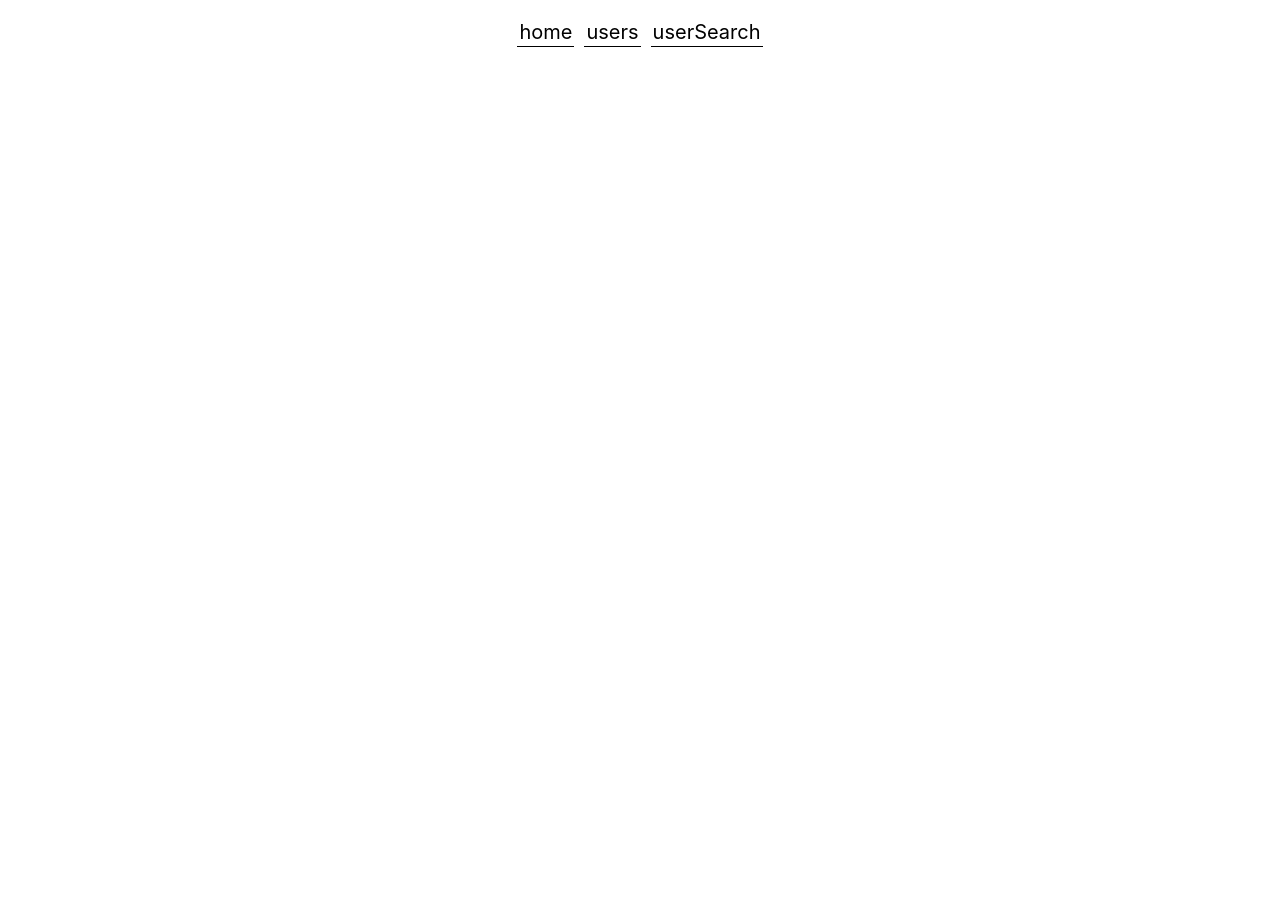
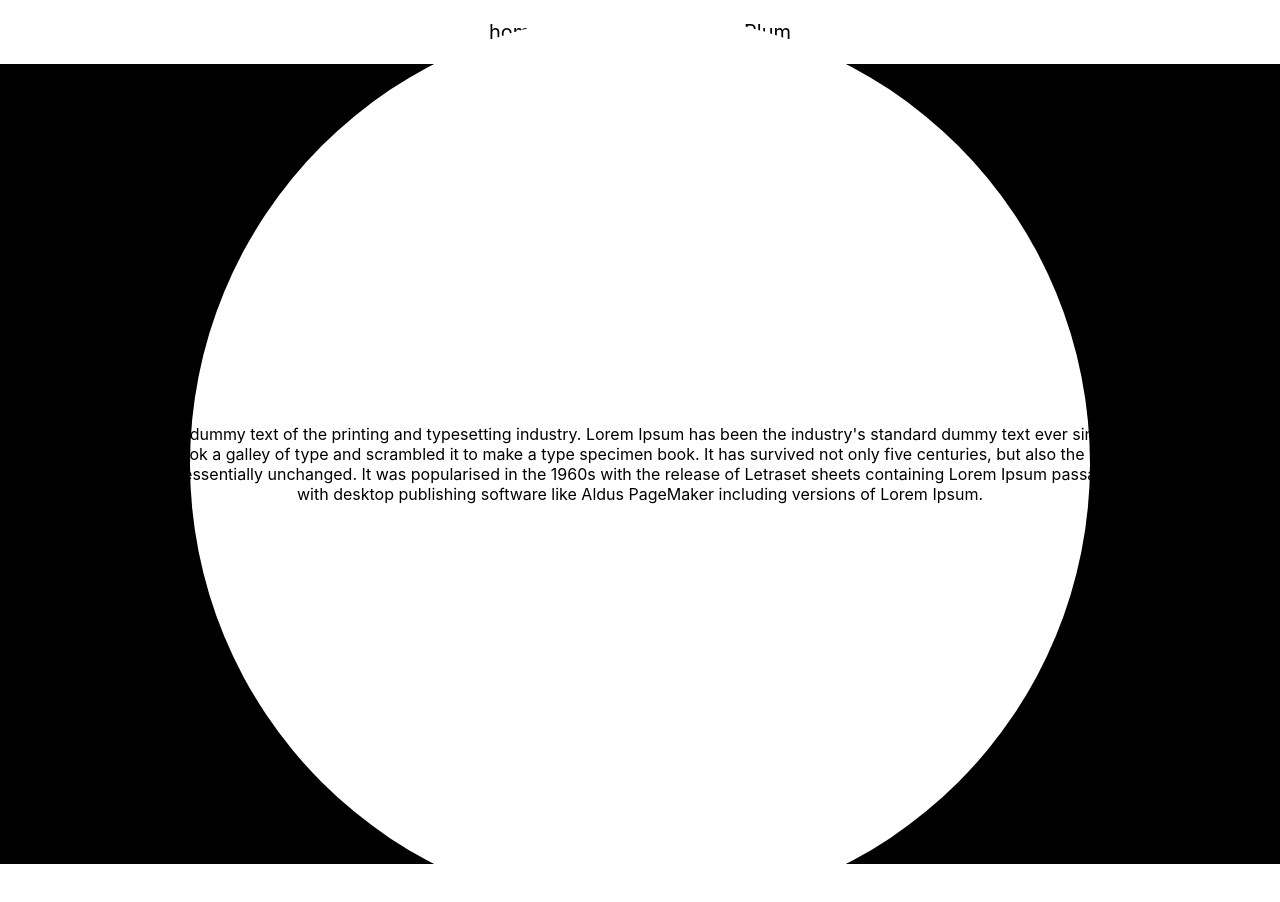
Before and after one commit to patryk-olti/Fetch, a React (Create React App) app: page /plumAnimation in a window 1280 px wide. Before the commit this address had no page. Shown: the top 902 px of the page. Before the commit the page ends 800 px from the top, so only its background shows below. Built offline with nearby package versions, Linux system fonts and the light colour scheme.

Commit message:
created plum animation

```diff
--- a/src/App.css
+++ b/src/App.css
@@ -1,5 +1,6 @@
 .App {
   text-align: center;
+  height: 100vh;
 }
 
 .App-logo {
--- a/src/App.js
+++ b/src/App.js
@@ -5,7 +5,7 @@ import Menu from './Containers/Menu';
 import Home from './Pages/Home';
 import UsersContainer from './Containers/UsersContainer';
 import UserSearch from './Components/UserSearch';
-
+import PlumAnimation from './Pages/PlumAnimation';
 
 import './App.css';
 
@@ -27,13 +27,11 @@ function App() {
 
           <Routes>
             <Route path="/" element={ <Home />} />
+            <Route path="/users" element={ <UsersContainer userList={userList} />} />
+            <Route path="/userSearch" element={ <UserSearch data={userList} />} />
+            <Route path="/plumAnimation" element={<PlumAnimation />} />
           </Routes>
-          <Routes>
-            <Route path="/users" element={ <UsersContainer userList={userList} />} />
-          </Routes>
-          <Routes>
-            <Route path="/userSearch" element={ <UserSearch data={userList} />} />
-          </Routes>
+
 
       </BrowserRouter>
     </div>
--- a/src/Containers/HomeAnimation.js
+++ b/src/Containers/HomeAnimation.js
@@ -9,8 +9,13 @@ const HomeAnimation = () => {
 
     const tl = gsap.timeline();
 
+    const textRef = useRef();
+
     useEffect( () => {
-        tl.to(allRefs('.box'), {
+        tl.to(textRef.current ,{
+            autoAlpha: 0
+        })
+        .to(allRefs('.box'), {
             x: 100,
             stagger: 0.33,
             duration: 2,
@@ -33,6 +38,19 @@ const HomeAnimation = () => {
         })
         .to(allBoxes.current, {
             backgroundColor: 'gray'
+        })
+        .to(allRefs('.box'), {
+            backgroundColor: 'white',
+            borderColor: 'transparent'
+        })
+        .to(allRefs('.box'), {
+            scaleX: 10,
+            duration: 2
+        })
+        .to(textRef.current, {
+            autoAlpha: 1,
+            color: 'black',
+            duration: 1
         })
 
 
@@ -57,6 +75,7 @@ const HomeAnimation = () => {
         justifyContent: 'center',
         alignItems: 'center',
         height: '100vh',
+        overflow: 'hidden',
 
         box: {
             position: 'absolute',
@@ -64,6 +83,11 @@ const HomeAnimation = () => {
             height: '100px',
             marginBottom: '50px',
             border: '2px solid black'
+        },
+        textBox: {
+            color: 'transparent',
+            fontSize: `70px`,
+            zIndex: 100
         }
     }
 
@@ -75,6 +99,8 @@ const HomeAnimation = () => {
             <div style={styles.box} className="box" > </div>
             <div style={styles.box} className="box" > </div>
 
+            <div style={styles.textBox} ref={textRef} > Hello World ! </div>
+
         </div>
     )
 }
--- /dev/null
+++ b/src/Containers/MainAnimation.js
@@ -0,0 +1,58 @@
+import React, { useEffect, useRef } from 'react';
+
+import { gsap } from 'gsap';
+
+const MainAnimation = () => {
+
+    const dotRef = useRef();
+    const backgroundRef = useRef();
+    const tl = gsap.timeline();
+
+    const styles = {
+        display: 'flex',
+        justifyContent: 'center',
+        alignItems: 'center',
+        height: '100vh',
+        backgroundColor: 'black',
+        dot: {
+            position: 'absolute',
+            height: '50px',
+            width: '50px',
+            borderRadius: '50%',
+            backgroundColor: 'white'
+        },
+        text: {
+            zIndex: 10
+        }
+    }
+
+    useEffect( () => {
+        tl.set(dotRef.current,{
+            scale: 0.1
+        })
+        .to(dotRef.current, {
+            scale: 18,
+            duration: 2,
+            ease: "bounce.out"
+        })
+
+    })
+
+
+    return(
+        <div style={styles} ref={backgroundRef} >
+            <div style={styles.text} >
+                Lorem Ipsum is simply dummy text of the printing and typesetting industry.
+                Lorem Ipsum has been the industry's standard dummy text ever since the 1500s,
+                when an unknown printer took a galley of type and scrambled it to make a type
+                specimen book. It has survived not only five centuries, but also the leap into
+                electronic typesetting, remaining essentially unchanged. It was popularised in
+                the 1960s with the release of Letraset sheets containing Lorem Ipsum passages,
+                and more recently with desktop publishing software like Aldus PageMaker including versions of Lorem Ipsum.
+            </div>
+            <div ref={dotRef} style={styles.dot} > </div>
+        </div>
+    )
+}
+
+export default MainAnimation;
--- a/src/Containers/Menu.js
+++ b/src/Containers/Menu.js
@@ -20,6 +20,11 @@ const Menu = () => {
             path: '/userSearch',
             content: 'userSearch'
         },
+        {
+            id: 4,
+            path: '/plumAnimation',
+            content: 'Plum'
+        }
     ]
 
     const styles = {
--- /dev/null
+++ b/src/Pages/PlumAnimation.js
@@ -0,0 +1,14 @@
+import React from 'react';
+
+import MainAnimation from '../Containers/MainAnimation';
+
+const PlumAnimation = () => {
+
+    return(
+        <div>
+            <MainAnimation />
+        </div>
+    )
+}
+
+export default PlumAnimation;
```
